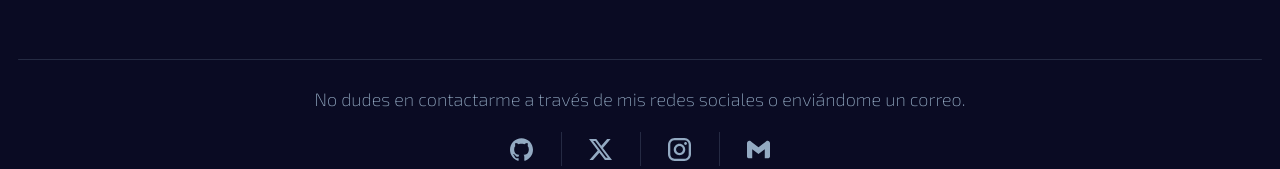
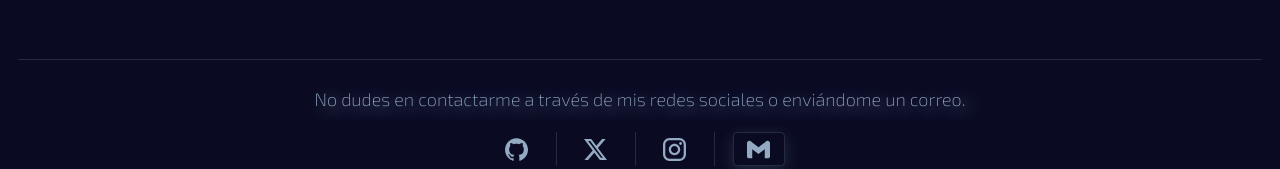
Before and after one commit to CrisdCor/cristian-corrales-portfolio, a React (Vite) app: page / in a window 1280 px wide. Shown: the part 783-952 px from the top of the page. Built offline with nearby package versions, Linux system fonts and the light colour scheme.

Commit message:
Se comienza con funcionalidad de copiado de correo electrónico

```diff
--- a/src/Components/Footer/index.jsx
+++ b/src/Components/Footer/index.jsx
@@ -1,7 +1,7 @@
 import GitHub from "../../assets/Icons/IconGithub.svg";
-import Twitter from "../../assets/Icons/IconInstagram.svg";
-import Instagram from "../../assets/Icons/IconTwitter.svg";
-import Gmail from "../../assets/Icons/IconGmail.svg";
+import Twitter from "../../assets/Icons/IconTwitter.svg";
+import Instagram from "../../assets/Icons/IconInstagram.svg";
+import CopyMail from "../Mail";
 import "./styles.css";
 
 const Footer = () => {
@@ -15,21 +15,20 @@ const Footer = () => {
         correo.
       </p>
       <section className="footer__social-networks">
-        <a className="icons" href="">
+        <a className="icons" href="https://github.com/CrisdCor" target="_blank">
           <img src={GitHub} alt="" />
         </a>
         <hr />
-        <a className="icons" href="">
+        <a className="icons" href="https://twitter.com/CristianCorra11" target="_blank">
+          <img src={Twitter} alt="" />
+        </a>
+        <hr />
+        <a className="icons" href="https://www.instagram.com/crisd_cor" target="_blank">
           <img src={Instagram} alt="" />
         </a>
         <hr />
-        <a className="icons" href="">
-          <img src={Twitter} alt="" />
-        </a>
-        <hr />
-        <a className="icons" href="mailto:cristiandavid.corrales@gmail.com">
-          <img src={Gmail} alt="" />
-        </a>
+        <CopyMail />
+
       </section>
     </footer>
   );
--- a/src/Components/Footer/styles.css
+++ b/src/Components/Footer/styles.css
@@ -9,6 +9,7 @@
 .footer__text {
   width: 100%;
   padding: 1.8rem 0;
+  text-shadow: 8px 4px 16px;
 }
 
 .footer__social-networks {
@@ -42,7 +43,7 @@
   transition: transform 0.5s;
 }
 
-.icons img:hover {
+.icons:hover img {
   transform: scale(1.3);
   transition: transform 0.3s;
 }
--- /dev/null
+++ b/src/Components/Mail/index.jsx
@@ -0,0 +1,22 @@
+import Gmail from "../../assets/Icons/IconGmail.svg"
+import "./styles.css";
+
+const CopyMail = () => {
+  //   const correoRef = useRef(null);
+
+  //   const copiarCorreo = () => {
+  //     if (correoRef.current) {
+  //       correoRef.current.select();
+  //       document.execCommand('copy');
+  //     }
+  //   };
+
+  return (
+    <button className="button-mail" >
+      <img className="button-mail--image" src={Gmail} alt="" />
+      <p className="button-mail--text text-m">Copiar correo</p>
+    </button>
+  );
+};
+
+export default CopyMail;
--- /dev/null
+++ b/src/Components/Mail/styles.css
@@ -0,0 +1,39 @@
+.button-mail {
+  position: relative;
+  width: 5.2rem;
+  height: 80%;
+  margin: 0 1.8rem;
+  display: flex;
+  justify-content: center;
+  align-items: center;
+  gap: 0.9rem;
+  background: transparent;
+  box-shadow: 0 4px 1.6rem var(--white-border);
+  border: 0.1rem solid var(--white-border);
+  border-radius: 0.4rem;
+  overflow: hidden;
+}
+
+.button-mail:hover {
+  animation: copy-mail-animation 0.6s ease-out forwards;
+}
+
+@keyframes copy-mail-animation {
+  0% {
+    padding-right: 0;
+  }
+  100% {
+    padding-right: 10.2rem;
+  }
+}
+
+.button-mail--image {
+  width: 2.3rem;
+  height: 2.3rem;
+}
+
+.button-mail--text {
+  position: absolute;
+  left: -10.2rem;
+  font-family: "Exo 2", sans-serif;
+}
```
